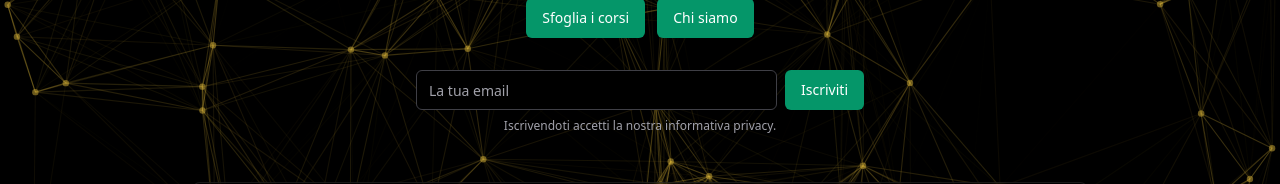
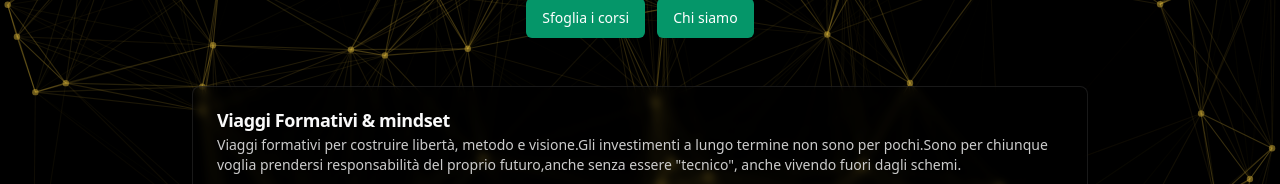
Before and after one commit to ilpianetafinanziariogh/il-pianeta-finanziario, a Next.js app: page / in a window 1280 px wide. Shown: the part 297-481 px from the top of the page. Built offline with nearby package versions, Linux system fonts and the light colour scheme.

Commit message:
Update page.tsx
tolto pulsante iscriviti con riquadro per mail

```diff
--- a/src/app/page.tsx
+++ b/src/app/page.tsx
@@ -26,9 +26,7 @@ export default function Home() {
             <Link href="/chi-siamo" className={buttonVariants({ variant: "default" }) + " w-full sm:w-auto"}>Chi siamo</Link>
           </div>
 
-          <NewsletterForm />
 
-          <p className="mt-2 text-xs text-zinc-400">Iscrivendoti accetti la nostra informativa privacy.</p>
         </div>
 
         <div className="grid gap-6 max-w-4xl mx-auto">
```
